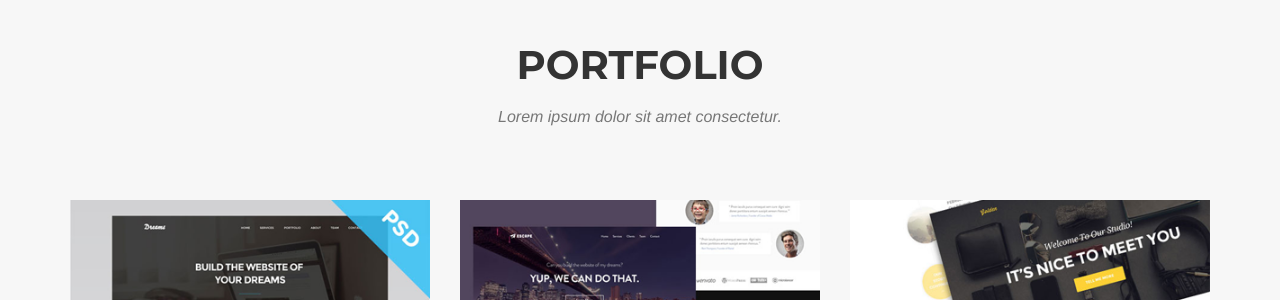
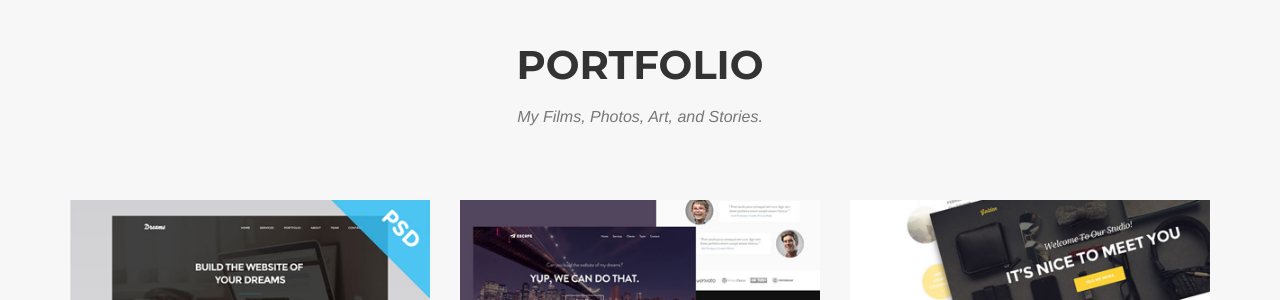
Before and after one commit to n2o2a2h/noahlarsritter.github.io, a Jekyll site: the page built from index.html, in a window 1280 px wide and 900 px high, scrolled down 1525 px. Shown: the part 152-452 px from the top of the window. Built offline with Jekyll 4.4.1, drawn with Linux system fonts in a browser that asks for light colours; some web fonts are replaced.

Commit message:
Update portfolio_grid.html

```diff
--- a/_includes/portfolio_grid.html
+++ b/_includes/portfolio_grid.html
@@ -4,7 +4,7 @@
             <div class="row">
                 <div class="col-lg-12 text-center">
                     <h2 class="section-heading">Portfolio</h2>
-                    <h3 class="section-subheading text-muted">Lorem ipsum dolor sit amet consectetur.</h3>
+                    <h3 class="section-subheading text-muted">My Films, Photos, Art, and Stories.</h3>
                 </div>
             </div>
             <div class="row">
```
